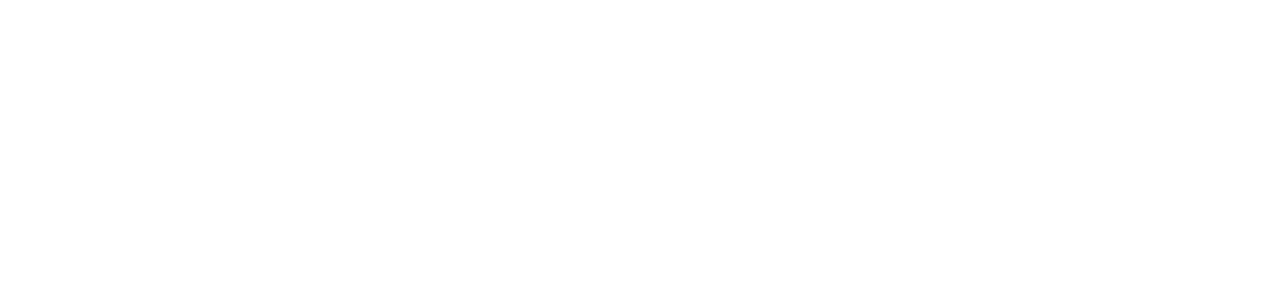
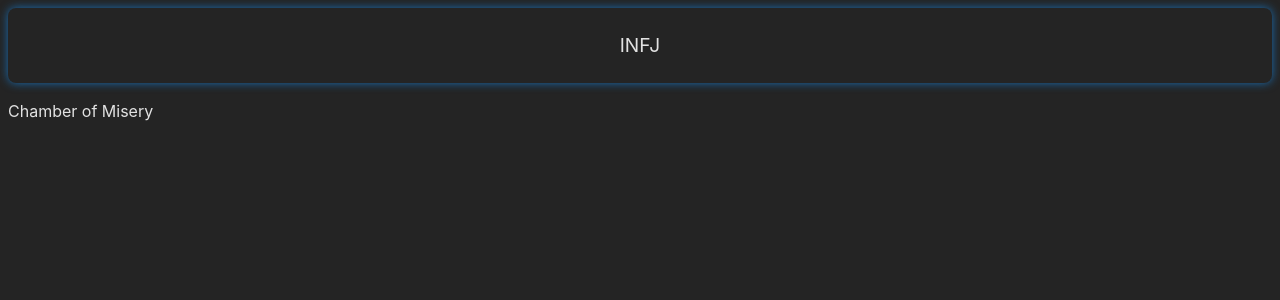
Before and after one commit to iconocam/capstone-frontend, a React (Vite) app: page /home in a window 1280 px wide. Shown: the top 300 px of the page. Built offline with nearby package versions, Linux system fonts and the light colour scheme.

Commit message:
created pages/components and modified UI

```diff
--- a/package.json
+++ b/package.json
@@ -11,7 +11,8 @@
   },
   "dependencies": {
     "react": "^18.2.0",
-    "react-dom": "^18.2.0"
+    "react-dom": "^18.2.0",
+    "react-router-dom": "^6.22.0"
   },
   "devDependencies": {
     "@types/react": "^18.2.55",
--- a/src/App.jsx
+++ b/src/App.jsx
@@ -1,12 +1,31 @@
+import React from 'react'
+import { BrowserRouter as Router, Route, Routes } from 'react-router-dom'
 import './App.css'
+import Home from'./components/Home'
+import About from './pages/About'
+import Contact from'./pages/Contact'
+// Is  best practice to just make a home component or do i make a pages folder with home in it?
+
+// http://localhost:5173/home
+// http://localhost:5173/about
+// http://localhost:5173/contact
 
 function App() {
 
 
   return (
-    <>
+      <Router>
+        <div className="app-container">
+        <Routes>
 
-    </>
+      <Route path="/home" element ={<Home  message="Chamber of Misery"  />} />
+      <Route path="/about" element ={<About />} />
+      <Route path="/contact" element ={<Contact />} />
+
+        </Routes>
+        </div>
+      </Router>
+
   )
 }
 
--- a/src/components/Home.jsx
+++ b/src/components/Home.jsx
@@ -0,0 +1,12 @@
+import './Home.css'
+import Navbar from './navBar'
+const Home = (props) => {
+return (
+    <div>
+        <Navbar />
+        <p>{props.message}</p>
+    </div>
+)
+}
+
+export default Home;
--- /dev/null
+++ b/src/components/Navbar.css
@@ -0,0 +1,14 @@
+.one {
+    /* border: 2px solid #0ee21f; */
+    border-radius: 8px;
+    box-shadow: 0 0 10px rgba(22, 133, 224, 0.747);
+    font-size: larger;
+    text-align: center;
+    margin: auto;
+    position: relative;
+overflow: hidden;
+  border: 4px solid transparent; /* Set initial border color to transparent */
+  animation: lightRotation 10s linear infinite; /* Apply the lightRotation animation */
+
+
+}
--- /dev/null
+++ b/src/components/navBar.jsx
@@ -0,0 +1,10 @@
+import './Navbar.css'
+const Navbar = () => {
+    return (
+        <div id= "Navbar" className="one">
+            <p>INFJ</p>
+        </div>
+    )
+}
+
+export default Navbar;
--- a/src/index.css
+++ b/src/index.css
@@ -1,17 +1,17 @@
-/* :root {
+:root {
   font-family: Inter, system-ui, Avenir, Helvetica, Arial, sans-serif;
   line-height: 1.5;
-  font-weight: 400;
+  /* font-weight: 400; */
 
-  color-scheme: light dark;
+  /* color-scheme: light dark; */
   color: rgba(255, 255, 255, 0.87);
   background-color: #242424;
 
-  font-synthesis: none;
+  /* font-synthesis: none;
   text-rendering: optimizeLegibility;
   -webkit-font-smoothing: antialiased;
-  -moz-osx-font-smoothing: grayscale;
-} */
+  -moz-osx-font-smoothing: grayscale; */
+}
 
 /* a {
   font-weight: 500;
--- a/src/pages/About.jsx
+++ b/src/pages/About.jsx
@@ -0,0 +1,9 @@
+const About = (props) => {
+    return (
+        <div>
+            <p>{props.message}</p>
+        </div>
+    )
+    }
+
+    export default About;
--- a/src/pages/Contact.jsx
+++ b/src/pages/Contact.jsx
@@ -0,0 +1,9 @@
+const Contact = (props) => {
+    return (
+        <div>
+            <p>{props.message}</p>
+        </div>
+    )
+    }
+
+    export default Contact;
```
Also changed, not shown: src/components/Home.css (added), 1 other file (tests, documents, lock files or other folders).
